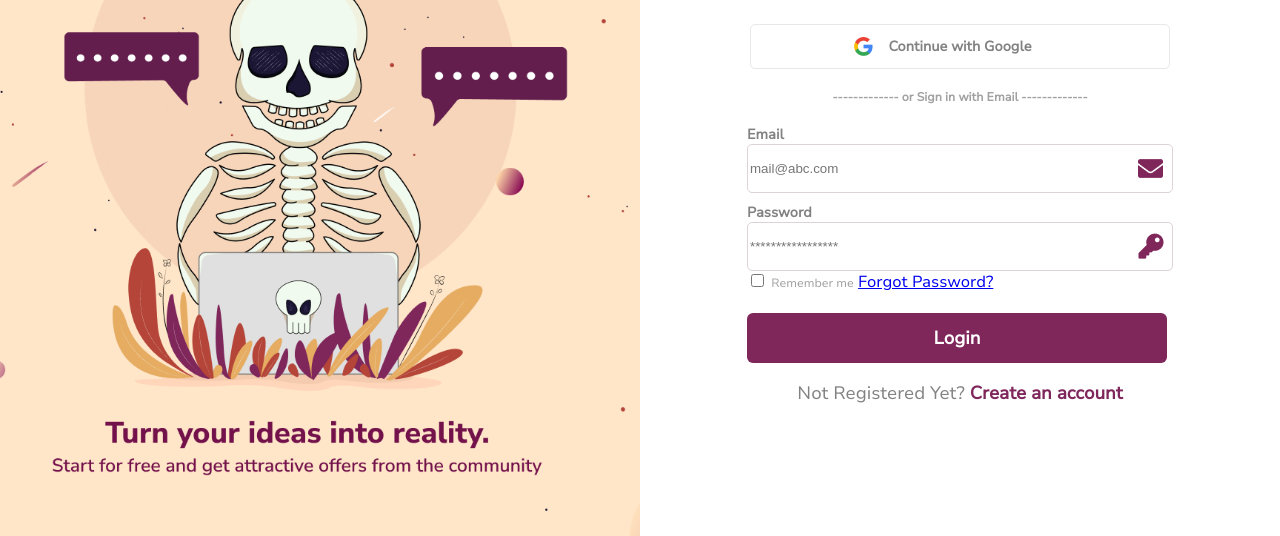
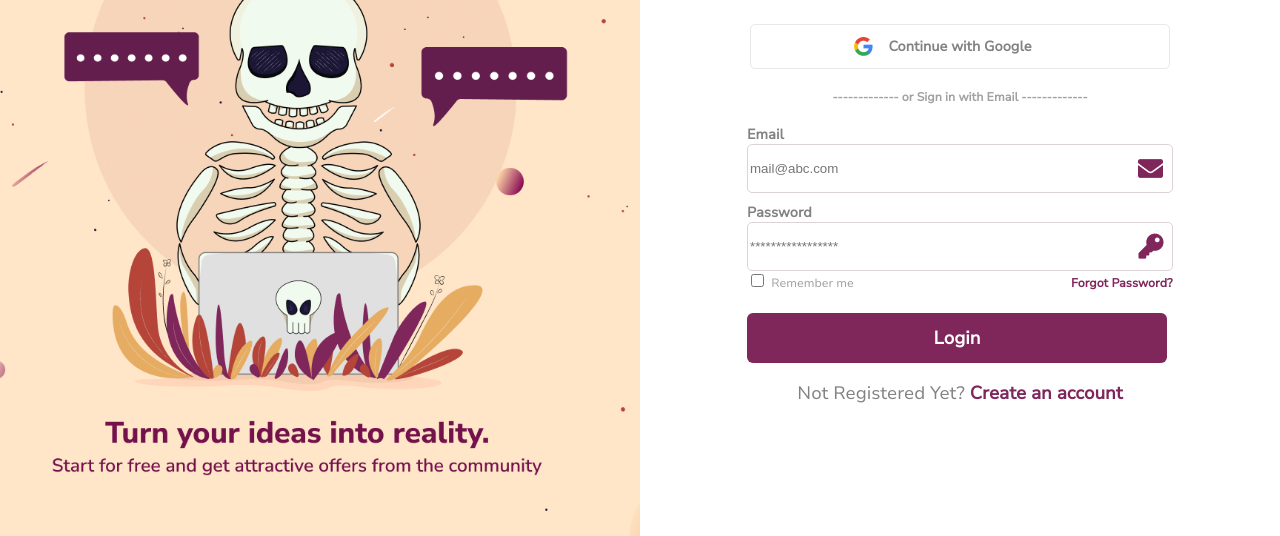
Before and after one commit to datoz1708/CSS-challenge-login-HW8, a plain HTML site: page index.html in a window 1280 px wide. Shown: the part 264-800 px from the top of the page. Drawn offline with Linux system fonts and the light colour scheme.

Commit message:
Update style.css

```diff
--- a/style.css
+++ b/style.css
@@ -104,7 +104,7 @@ form {
     outline: none;
 }
 
-.flex a {
+.remember-psw a {
     color: #7F265B;
     align-items: flex-end;
     font-size: 12px;
```
